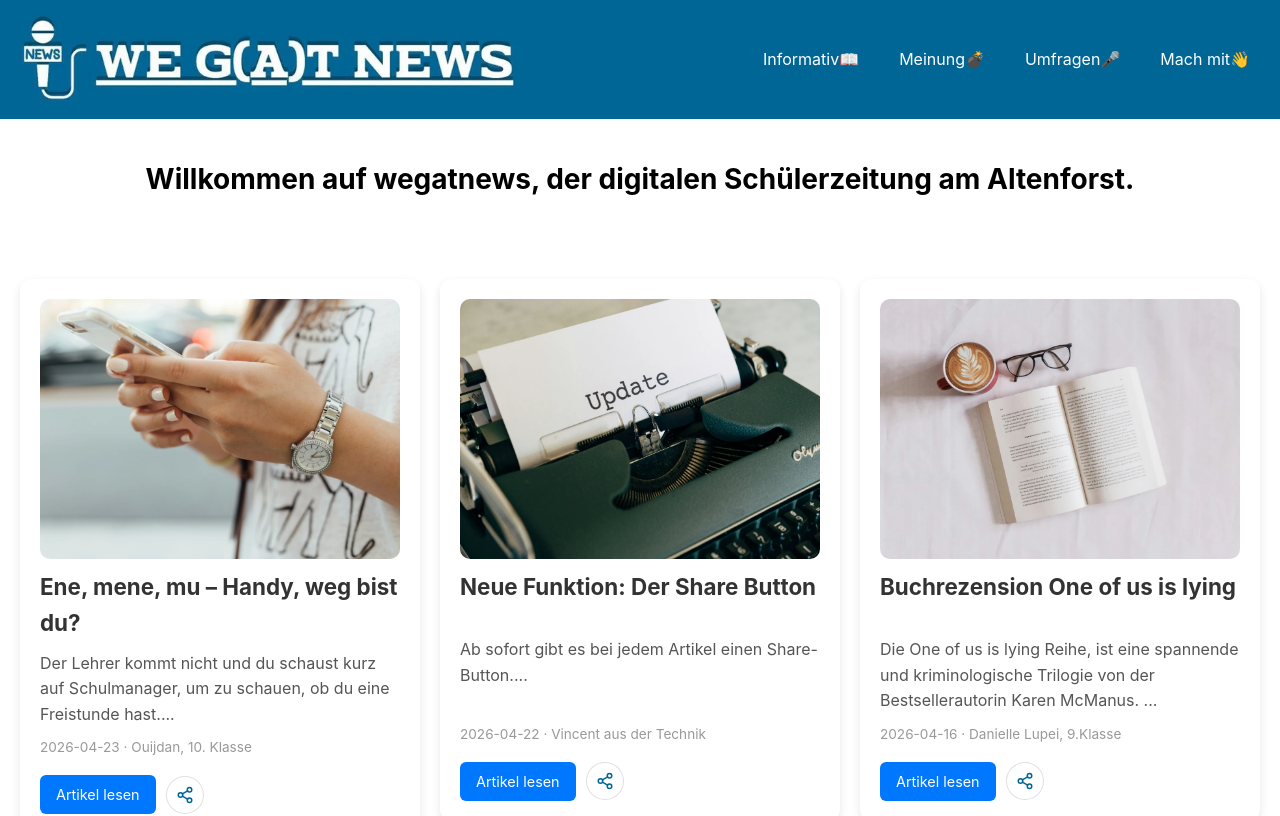
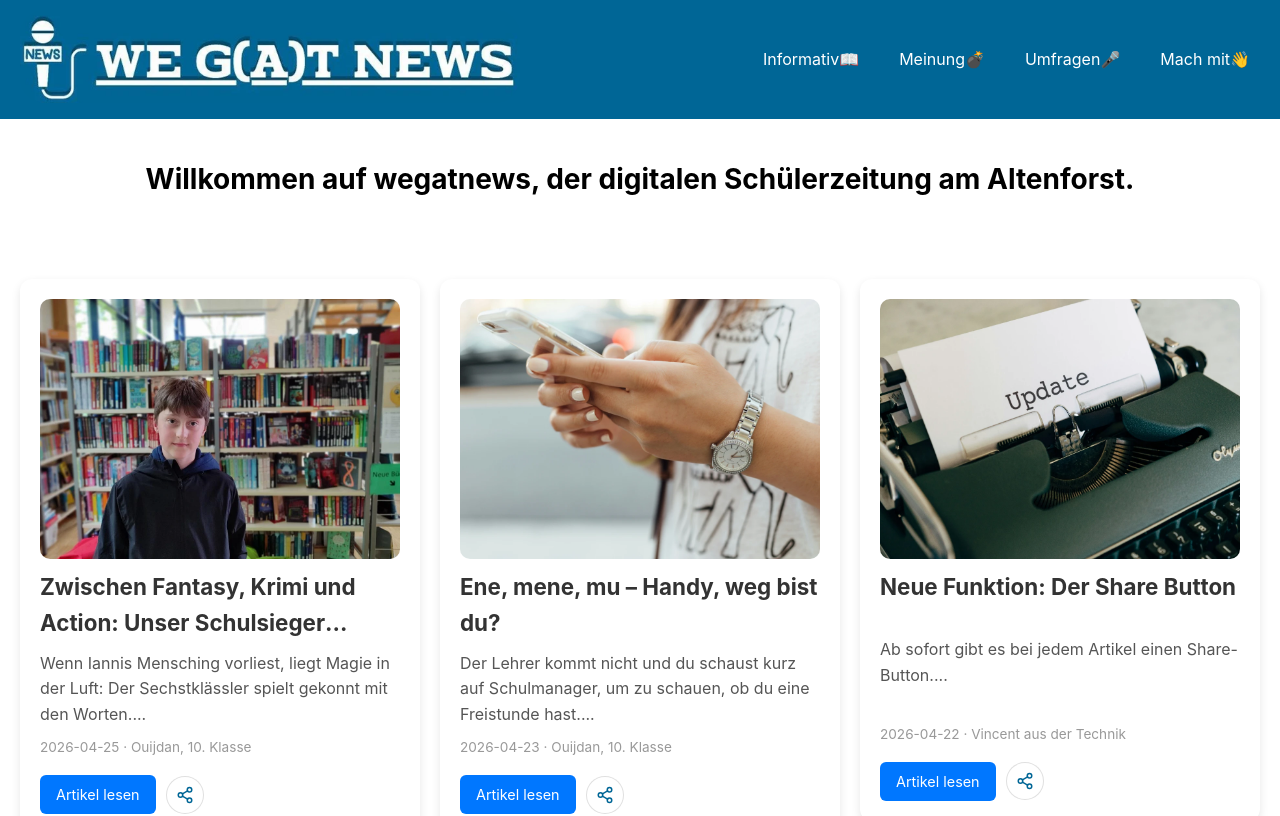
Before and after one commit to Chenjv2/wegatnews, a Next.js app: page / in a window 1280 px wide. Shown: the top 816 px of the page. Built offline with nearby package versions, Linux system fonts and the light colour scheme.

Commit message:
article 28

```diff
--- a/pages/tools/editor.js
+++ b/pages/tools/editor.js
@@ -113,6 +113,7 @@ export default function EditorPage() {
       `slug: ${yamlString(slug)}`,
       `date: ${yamlString(date)}`,
       `author: ${yamlString(author)}`,
+      `image: ${yamlString(`/article-images/${articleNumber.trim()}.webp`)}`,
       `image_source: ${yamlString(imageSource)}`,
       `preview: ${yamlString(preview)}`,
       `tags: [${tags.map((tag) => yamlString(tag)).join(", ")}]`,
--- /dev/null
+++ b/posts/28.md
@@ -0,0 +1,31 @@
+---
+title: "Zwischen Fantasy, Krimi und Action: Unser Schulsieger schlägt sich durch"
+articleNumber: "28"
+image: "/article-images/28.webp"
+slug: "zwischen-fantasy-krimi-und-action-unser-schulsieger-schlaegt-sich-durch"
+date: "2026-04-25"
+author: "Ouijdan, 10. Klasse"
+image_source: "Eigene Aufnahme, mit der freundlichen Genehmigung der Eltern"
+preview: "Wenn Iannis Mensching vorliest, liegt Magie in der Luft: Der Sechstklässler spielt gekonnt mit den Worten."
+tags: []
+---
+
+Wenn Iannis Mensching vorliest, liegt Magie in der Luft: Der Sechstklässler spielt gekonnt mit den Worten und bringt das ganze Publikum zum Staunen. Langeweile, während er liest? Niemals!
+
+Und genau das hat unser Schulsieger der Jury beim Regionalentscheid in Siegburg gezeigt: Mit einer von ihm ausgewählten Passage aus dem Buch „Gespensterjäger“ von Cornelia Funke sowie bei der Interpretation des Fremdtextes aus „Dunkeltal – Gefahr in den Bergen“ von Wolfgang Hänel setzte er sich gegen zwölf Schulsieger:innen durch. Wir sagen: Klasse Leistung!
+
+Auch den Kreisentscheid in Siegburg hat Iannis mit Bravour gewonnen.
+
+Weiter ging es dann am 22.03. mit dem Bezirksentscheid. Dort war ein hohes Niveau gefordert: Zwölf Kinder der Klassenstufe 6 traten gegeneinander an und abermals konnte sich Iannis Mensching zusammen mit Clemens Herold durchsetzen. Somit dürfen die beiden Sieger am 13. Mai zum NRW-Entscheid nach Mülheim!
+
+Für unseren Schulsieger war die Teilnahme an den fünf Runden ein großer Erfolg. „Ich lese viel und gerne. Da habe ich mir gedacht: Mit dem Vorlesen kann ich es mal ausprobieren“, erzählt uns Iannis Mensching. Je höher es ging, desto aufregender wurde es für ihn: „In der letzten Runde waren zwölf Kinder da, die alle echt gut vorgelesen haben. Da habe ich schon gemerkt: Das Niveau wird immer höher.“
+
+Für Menschen, die nicht so gerne lesen, hat Iannis auch gleich ein paar Tipps: „Ich finde, das Lesen kann man gut mit Fernsehen vergleichen“, meinte Iannis. „Der Unterschied ist nur, dass beim Lesen die Bilder im Kopf entstehen.“
+
+Die begeisterten Leser:innen in unserer Redaktion können da nur zustimmen!
+
+Zur Frage, was sein Lieblingsbuch sei, kann Iannis sich nicht entscheiden. „Ich habe sehr viele Bücher, die ich mag, ein Lieblingsbuch habe ich aber nicht.“
+
+Wir drücken unserem Schulsieger die Daumen, dass er die nächste Hürde überwindet!
+
+Vielen Dank für das Interview, Iannis!
```
Also changed, not shown: public/article-images/28.webp (added), 1 other file (tests, documents, lock files or other folders).
